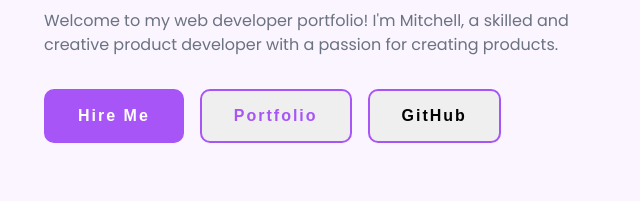
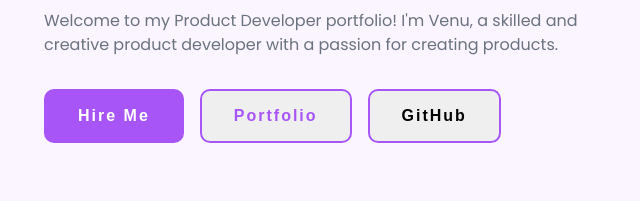
Before and after one commit to NarasimhaVenu/My-Portfolio-Page, a plain HTML site: page index.html in a window 1280 px wide. Shown: the part 397-598 px from the top of the page, 12-652 px from the left. Drawn offline with nearby package versions, Linux system fonts and the light colour scheme.

Commit message:
Update index.html

```diff
--- a/index.html
+++ b/index.html
@@ -36,7 +36,7 @@
             I'm <span>Venu Karanam<br />a</span> Product Developer
           </h1>
           <p class="description">
-            Welcome to my web developer portfolio! I'm Mitchell, a skilled and
+            Welcome to my Product Developer portfolio! I'm Venu, a skilled and
             creative product developer with a passion for creating products.
           </p>
           <div class="action__btns">
```
